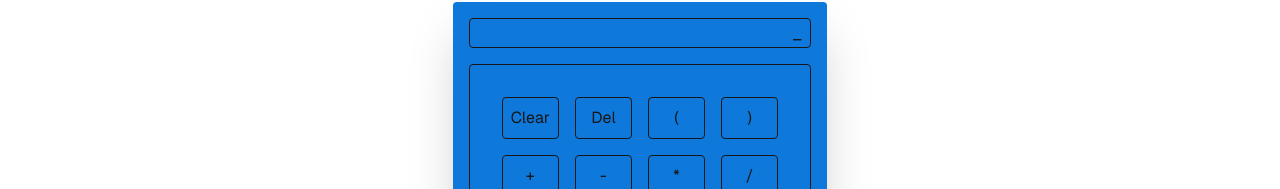
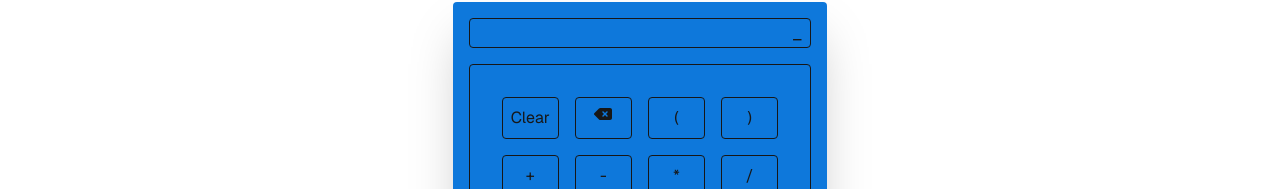
Before and after one commit to Pmacdon15/calculator, a Next.js app: page / in a window 1280 px wide. Shown: the part 150-339 px from the top of the page. Built offline with nearby package versions, Linux system fonts and the light colour scheme.

Commit message:
added icon

```diff
--- a/package.json
+++ b/package.json
@@ -9,6 +9,9 @@
     "lint": "next lint"
   },
   "dependencies": {
+    "@fortawesome/fontawesome-svg-core": "^6.7.2",
+    "@fortawesome/free-solid-svg-icons": "^6.7.2",
+    "@fortawesome/react-fontawesome": "^0.2.2",
     "decimal.js": "^10.6.0",
     "next": "15.3.1",
     "react": "^19.0.0",
--- a/src/components/ui/buttons/calculator-buttons.tsx
+++ b/src/components/ui/buttons/calculator-buttons.tsx
@@ -1,5 +1,16 @@
 'use client'
+
+import { FontAwesomeIcon } from "@fortawesome/react-fontawesome";
+import { faDeleteLeft  } from '@fortawesome/free-solid-svg-icons';
+
 export default function CalculatorButtons({ value, onCalculatorButtonPress }: { value: string | number, onCalculatorButtonPress: (value: string | number) => void }) {
+  if(value==='Del') return(
+
+     <button
+      className="flex text-center justify-center rounded-sm border p-2"
+      onClick={() => onCalculatorButtonPress(value)}
+    > <FontAwesomeIcon icon={faDeleteLeft} /></button>
+  )
   return (
     <button
       className="flex text-center justify-center rounded-sm border p-2"
--- a/src/components/ui/calculators/calculator.tsx
+++ b/src/components/ui/calculators/calculator.tsx
@@ -28,6 +28,7 @@ export default function Calculator() {
         } else if (strValue === "Del") {
             const result = input.slice(0, -1);
             setInput(result || "_");
+            setTotal(result || "_");
             return;
         }
 
```
Also changed, not shown: 1 other file (tests, documents, lock files or other folders).
